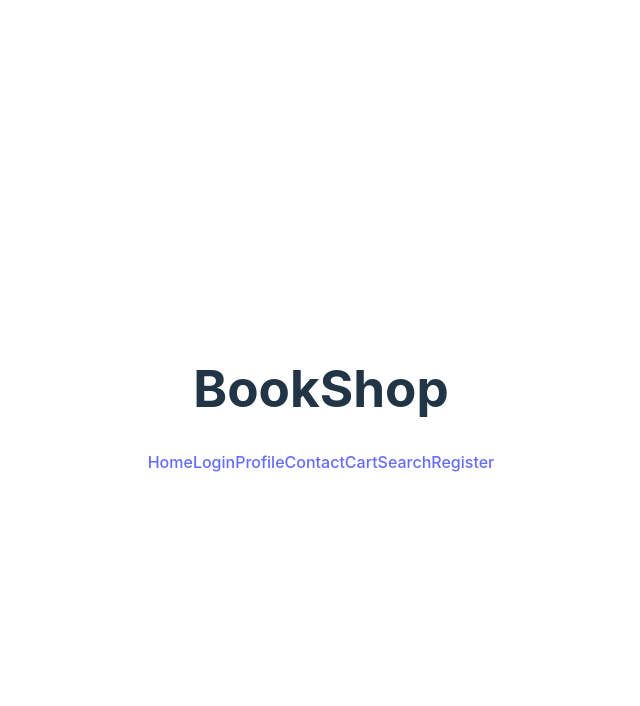
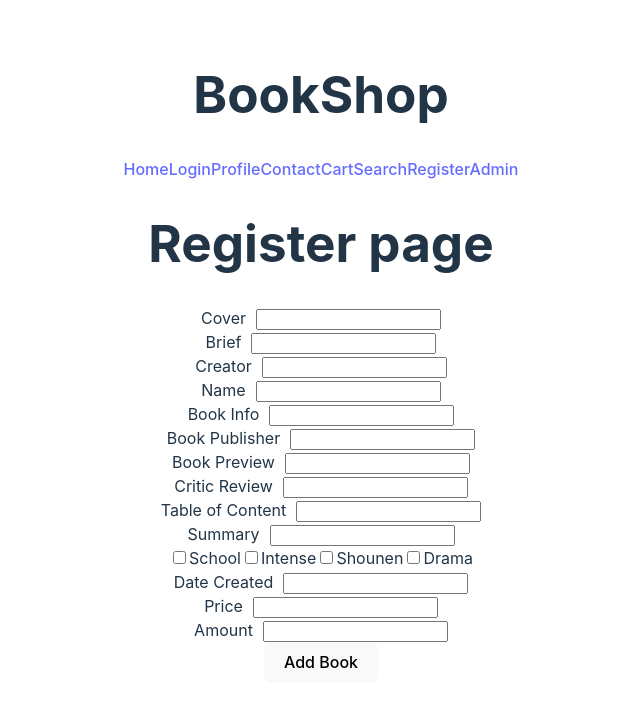
Before and after one commit to Misterpetchz/Object_Oriented_Project, a React (Vite) app in the folder front/: page /admin in a window 1280 px wide. Shown: the top 706 px of the page, without its empty margins (319-959 px from the left). Built offline with nearby package versions, Linux system fonts and the light colour scheme.

Commit message:
feat: add book

```diff
--- a/front/src/App.jsx
+++ b/front/src/App.jsx
@@ -7,6 +7,7 @@ import Profile from './pages/Profile'
 import Register from './pages/Register';
 import Home from './pages/Home'
 import Searchs from './pages/Search'
+import Admin from './pages/Admin';
 import { RequireToken } from './auth'
 import axios from 'axios';
 
@@ -27,14 +28,15 @@ function App() {
     <BrowserRouter>
       <h1>BookShop</h1>
       <nav>
-        <NavLink to="/home">Home</NavLink>
+        <NavLink to="/">Home</NavLink>
         <NavLink to="/login">Login</NavLink>
         <NavLink to="/profile">Profile</NavLink>
         <NavLink to="/contact">Contact</NavLink>
         <NavLink to="/cart">Cart</NavLink>
         <NavLink to="/search">Search</NavLink>
         <NavLink to="/register">Register</NavLink>
-      </nav>
+        <NavLink to="/admin">Admin</NavLink>
+        </nav>
       <Routes>
         <Route path='/' element = {<Home/>}/>
         <Route path='/login' element = {<Login/>}/>
@@ -42,8 +44,9 @@ function App() {
                                           <Profile />
                                         </RequireToken>}
         />
-        <Route path='search' element={<Searchs/>}/>
-        <Route path='register' element={<Register/>}></Route>
+        <Route path='/search' element={<Searchs/>}/>
+        <Route path='/register' element={<Register/>}/>
+        <Route path='/admin' element={<Admin/>}/>
       </Routes>
     </BrowserRouter>
   )
--- /dev/null
+++ b/front/src/pages/Admin.jsx
@@ -0,0 +1,199 @@
+import { useEffect, useState } from "react";
+import { useNavigate } from "react-router";
+import axios from "axios";
+
+
+export default function Admin(){
+
+
+    const[add_book_cover, setAddCover] = useState("");
+    const[add_book_brief, setAddBrief] = useState("");
+    const[add_book_creator, setAddCreator] = useState("");
+    const[add_book_name, setAddName] = useState("");
+    const[add_book_book_info, setAddBookInfo] = useState("");
+    const[add_book_book_publisher, setAddBookPublisher] = useState("");
+    const[add_book_book_preview, setAddBookPreview] = useState("");
+    const[add_book_critic_review, setAddCriticReview] = useState("");
+    const[add_book_table_of_content, setAddTableofContent] = useState("");
+    const[add_book_summary, setAddSummary] = useState("");
+    const[add_book_genre, setAddGenre] = useState([]);
+    const[add_book_date_created, setAddDateCreated] = useState("");
+    const[add_book_price, setAddPrice] = useState("");
+    const[add_book_amount, setAddAmount] = useState("");
+
+    const genre_checkList = ["School", "Intense", "Shounen", "Drama"];
+
+    const handleCheckboxChange = (event) => {
+        const item = event.target.name;
+        const isChecked = event.target.checked;
+        const newCheckedItems = isChecked
+          ? [...add_book_genre, item]
+          : add_book_genre.filter((add_book_genre) => add_book_genre !== item);
+          setAddGenre(newCheckedItems);
+    }
+
+    const add_book = () => {
+        if (add_book_cover == "" ||
+        add_book_brief == "" ||
+        add_book_creator == "" ||
+        add_book_name == "" ||
+        add_book_book_info == "" ||
+        add_book_book_publisher == "" ||
+        add_book_book_preview == "" ||
+        add_book_critic_review == "" ||
+        add_book_table_of_content == "" ||
+        add_book_summary == "" ||
+        add_book_genre == [] ||
+        add_book_date_created == "" ||
+        add_book_price == "" ||
+        add_book_amount == "") {
+          return;
+        } else {
+          axios
+            .post(`http://localhost:8000/addbook`,
+            {
+                cover: add_book_cover,
+                brief:add_book_brief,
+                creator:add_book_creator,
+                name:add_book_name,
+                book_info : add_book_book_info,
+                book_publisher : add_book_book_publisher,
+                book_preview : add_book_book_preview,
+                critic_review : add_book_critic_review,
+                table_of_content : add_book_table_of_content,
+                summary : add_book_summary,
+                genre : add_book_genre,
+                date_created : add_book_date_created,
+                price : add_book_price,
+                amount : add_book_amount
+            })
+            .then((result) => {
+                console.log(result)
+            }
+            )
+            .catch(function (error) {
+              console.log(error, "error");
+            });
+        }
+      };
+
+
+      return (
+        <div style={{ minHeight: 800, marginTop: 30 }}>
+          <h1>Register page</h1>
+              <div>
+                <form>
+                    <div>
+                  <label style={{ marginRight: 10 }}>Cover</label>
+                  <input
+                    type="text"
+                    onChange={(e) => setAddCover(e.target.value)}
+                  />
+                  </div>
+                  <div>
+                  <label style={{ marginRight: 10 }}>Brief</label>
+                  <input
+                    type="text"
+                    onChange={(e) => setAddBrief(e.target.value)}
+                  />
+                    </div>
+                    <div>
+                    <label style={{ marginRight: 10 }}>Creator</label>
+                    <input
+                    type="text"
+                    onChange={(e) => setAddCreator(e.target.value)}
+                  />
+                    </div>
+                    <div>
+                    <label style={{ marginRight: 10 }}>Name</label>
+                    <input
+                    type="text"
+                    onChange={(e) => setAddName(e.target.value)}
+                  />
+                    </div>
+                    <div>
+                    <label style={{ marginRight: 10 }}>Book Info</label>
+                    <input
+                    type="text"
+                    onChange={(e) => setAddBookInfo(e.target.value)}
+                  />
+                    </div>
+                    <div>
+                    <label style={{ marginRight: 10 }}>Book Publisher</label>
+                    <input
+                    type="text"
+                    onChange={(e) => setAddBookPublisher(e.target.value)}
+                  />
+                    </div>
+                    <div>
+                    <label style={{ marginRight: 10 }}>Book Preview</label>
+                    <input
+                    type="text"
+                    onChange={(e) => setAddBookPreview(e.target.value)}
+                  />
+                    </div>
+                    <div>
+                    <label style={{ marginRight: 10 }}>Critic Review</label>
+                    <input
+                    type="text"
+                    onChange={(e) => setAddCriticReview(e.target.value)}
+                  />
+                    </div>
+                    <div>
+                    <label style={{ marginRight: 10 }}>Table of Content</label>
+                    <input
+                    type="text"
+                    onChange={(e) => setAddTableofContent(e.target.value)}
+                  />
+                    </div>
+                    <div>
+                    <label style={{ marginRight: 10 }}>Summary</label>
+                    <input
+                    type="text"
+                    onChange={(e) => setAddSummary(e.target.value)}
+                  />
+                    </div>
+                    <div>
+                        {genre_checkList.map((item) => (
+                        <label key={item}>
+                        <input
+                            type="checkbox"
+                            name={item}
+                            checked={add_book_genre.includes(item)}
+                            onChange={handleCheckboxChange}
+                        />
+                        {item}
+                        </label>
+                        ))}
+                    </div>
+                    <div>
+                    <label style={{ marginRight: 10 }}>Date Created</label>
+                    <input
+                    type="text"
+                    onChange={(e) => setAddDateCreated(e.target.value)}
+                  />
+                    </div>
+                    <div>
+                    <label style={{ marginRight: 10 }}>Price</label>
+                    <input
+                    type="number"
+                    onChange={(e) => setAddPrice(e.target.value)}
+                  />
+                    </div>
+                    <div>
+                    <label style={{ marginRight: 10 }}>Amount</label>
+                    <input
+                    type="number"
+                    onChange={(e) => setAddAmount(e.target.value)}
+                  />
+                    </div>
+
+                  <button type="button" onClick={add_book}>
+                    Add Book
+                  </button>
+                </form>
+              </div>
+        </div>
+
+      );
+    }
--- a/front/src/pages/Home.jsx
+++ b/front/src/pages/Home.jsx
@@ -3,6 +3,6 @@ import React from "react";
 function Home() {
     return(
         <div>This is the Home Page</div>
-    )
+        )
 }
 export default Home
--- a/front/src/pages/Search.jsx
+++ b/front/src/pages/Search.jsx
@@ -52,7 +52,7 @@ export default function Searchs() {
                                             <span>{genre}, </span>
                                     ))} </span>
                                     <span>{item.score} </span>
-                                    <span>{item.brie} </span>
+                                    <span>{item.brief} </span>
                             </div>
                         </li>
                     ))}
```
Also changed, not shown: 1 other file (tests, documents, lock files or other folders).
